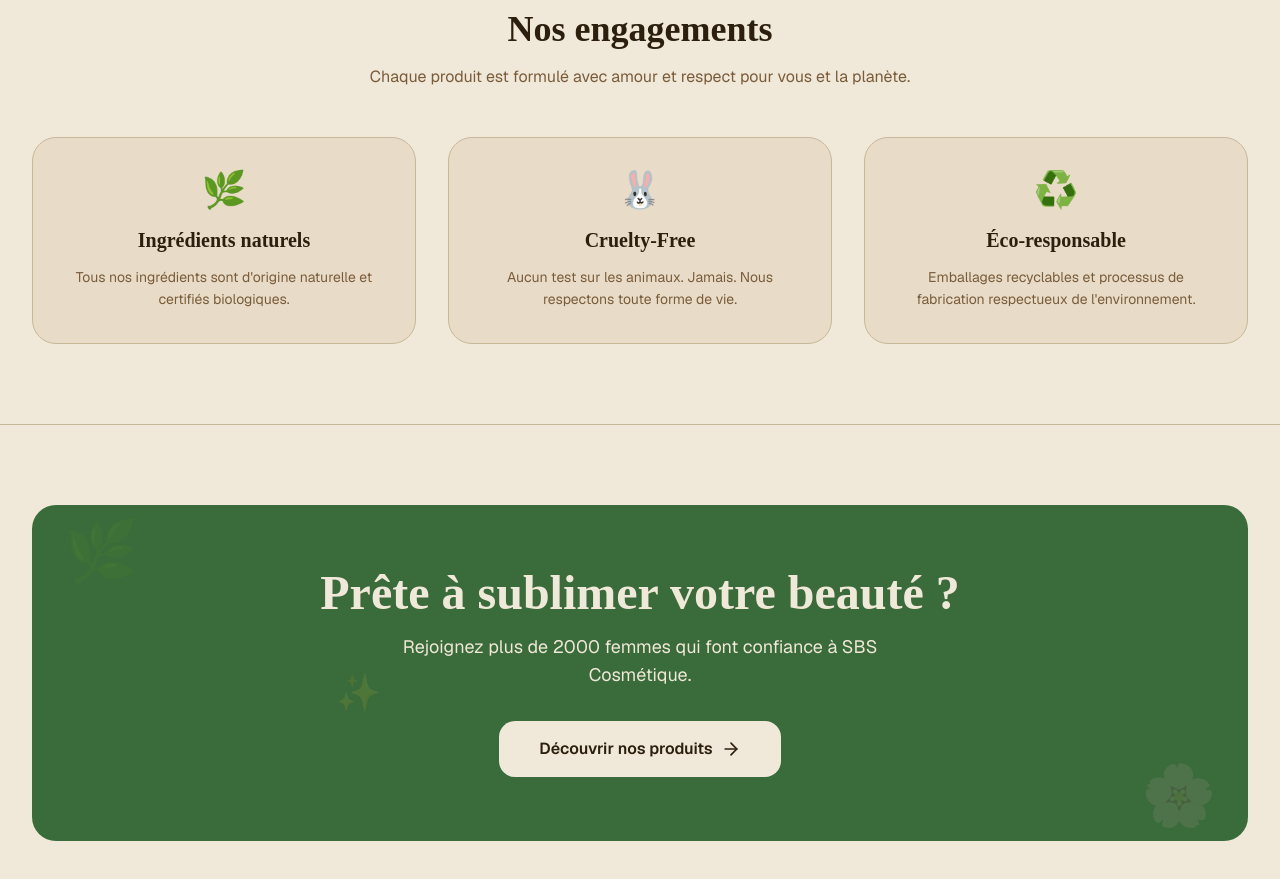
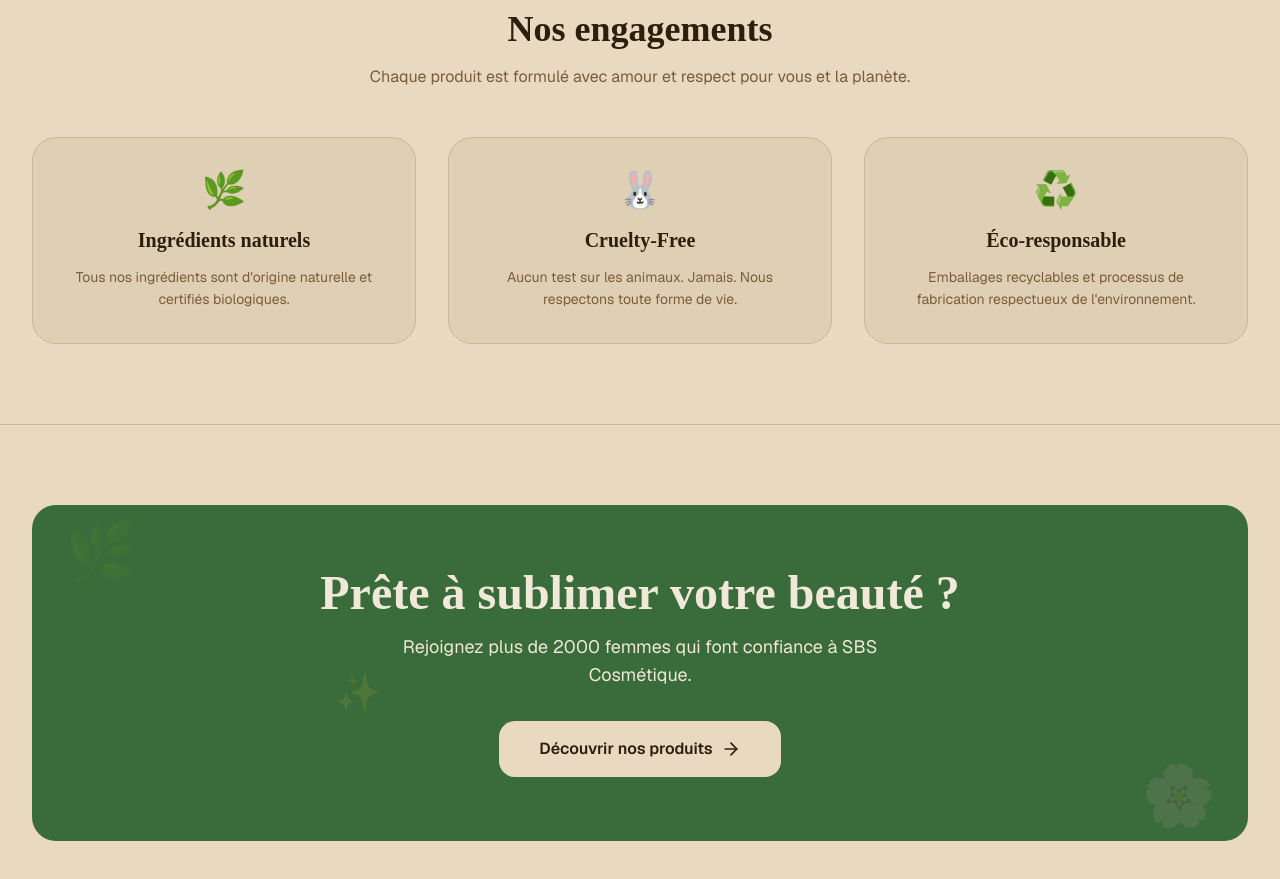
Before and after one commit to adelcaillol213-code/SBSCosmetique, a Next.js app: page / in a window 1280 px wide. Shown: the part 1380-2259 px from the top of the page. Built offline with nearby package versions, Linux system fonts and the light colour scheme; no server answers; the database is empty.

Commit message:
Fix new desine4

```diff
--- a/app/globals.css
+++ b/app/globals.css
@@ -2,13 +2,13 @@
 @import url('https://fonts.googleapis.com/css2?family=Playfair+Display:ital,wght@0,400;0,600;0,700;1,400&family=DM+Sans:wght@300;400;500;600&display=swap');
 
 :root {
-  --background: #f0e8d8;
+  --background: #e8d9c0;
   --foreground: #2c1f0e;
-  --card: #e8dcc8;
+  --card: #dfd0b5;
   --card-foreground: #2c1f0e;
   --primary: #3a6b3a;
   --primary-foreground: #f0e8d8;
-  --secondary: #ddd0b8;
+  --secondary: #d4c4a0;
   --secondary-foreground: #2c1f0e;
   --muted: #d8c9b0;
   --muted-foreground: #7a5c3a;
```
